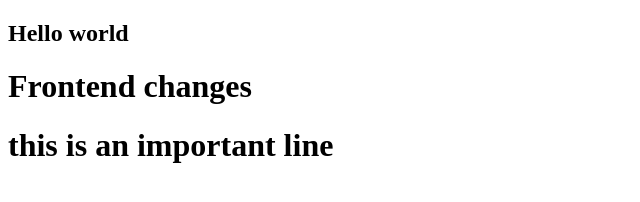
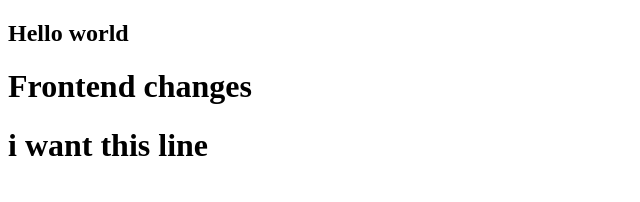
Before and after one commit to Suvetha137/samplerepo, a plain HTML site: page index.html in a window 1280 px wide. Shown: the whole page, without its empty margins (0-640 px from the left). Drawn offline with Linux system fonts and the light colour scheme.

Commit message:
fix : my line is more imp

```diff
--- a/index.html
+++ b/index.html
@@ -8,6 +8,6 @@
 <body>
     <h2>Hello world</h2>
     <h1>Frontend changes</h1>
-    <h1>this is an important line</h1>
+    <h1>i want this line</h1>
 </body>
 </html>
```
